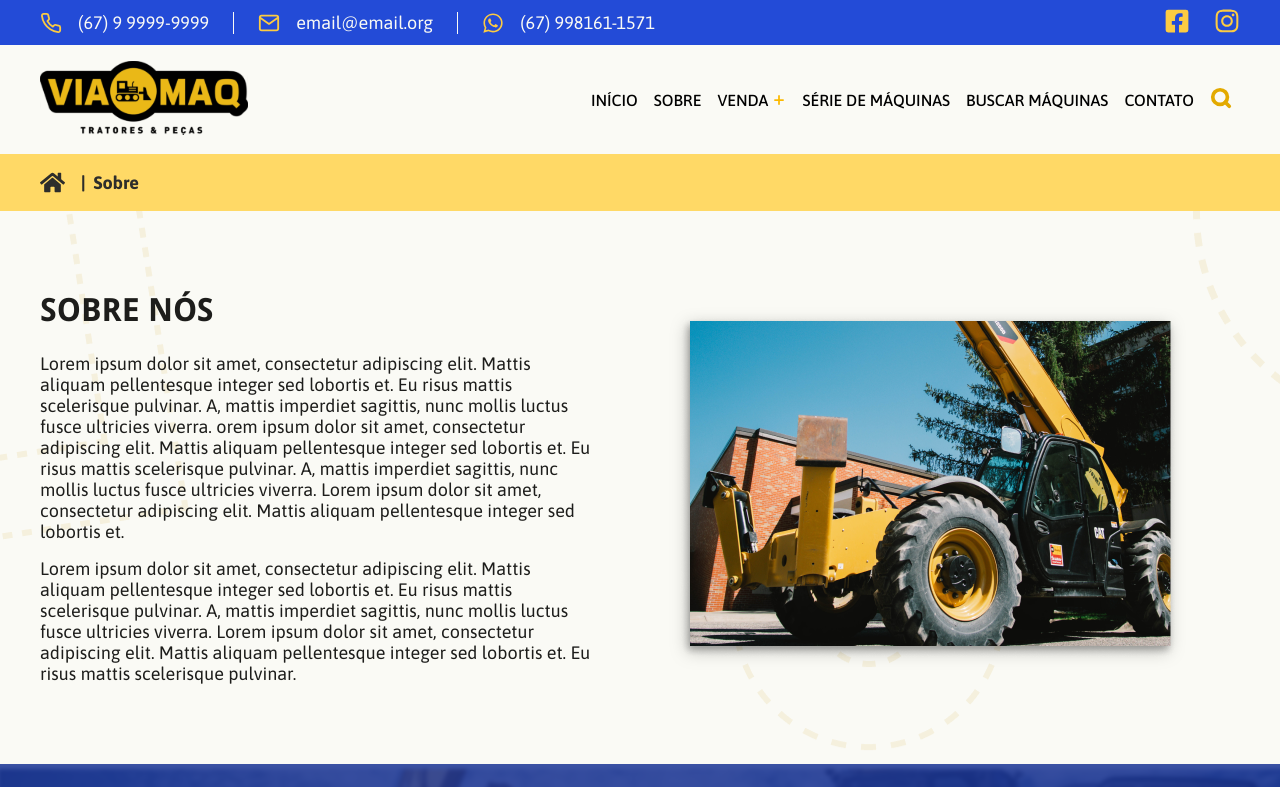
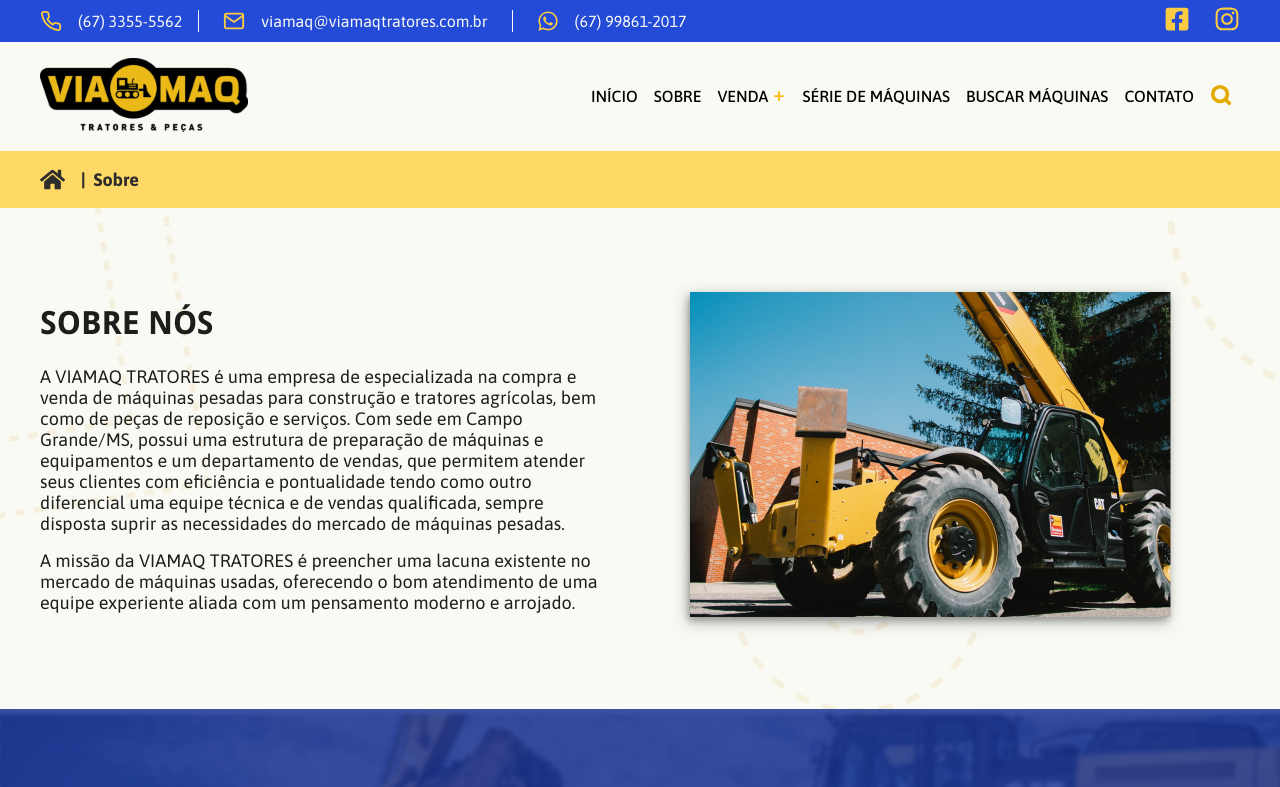
Before and after one commit to lucas-lourencoo/viamaq, a Next.js app: page /sobre in a window 1280 px wide. Shown: the top 787 px of the page. Built offline with nearby package versions, Linux system fonts and the light colour scheme.

Commit message:
Finished

```diff
--- a/src/components/Header/index.tsx
+++ b/src/components/Header/index.tsx
@@ -25,13 +25,13 @@
         <div className='container'>
           <div className='contact'>
             <a href='#'>
-              <FiPhone size={22} /> (67) 9 9999-9999
+              <FiPhone size={22} /> (67) 3355-5562
             </a>
             <a href='#'>
-              <FiMail size={22} /> email@email.org
+              <FiMail size={22} /> viamaq@viamaqtratores.com.br
             </a>
             <a href='#'>
-              <FaWhatsapp size={22} /> (67) 998161-1571
+              <FaWhatsapp size={22} /> (67) 99861-2017
             </a>
           </div>
           <div className='social'>
--- a/src/components/Header/styles.ts
+++ b/src/components/Header/styles.ts
@@ -22,7 +22,7 @@
       justify-content: space-between;
       margin: 0 auto;
       max-width: 1200px;
-      padding: 0.5rem 0;
+      padding: 0.4rem 0;
 
       svg {
         color: var(--principal-lighter-1);
@@ -38,8 +38,8 @@
           align-items: center;
           justify-content: center;
           color: var(--white);
-          font-size: 1.125rem;
-          padding-right: 1.5rem;
+          font-size: 1rem;
+          padding-right: 1rem;
           transition: 0.2s;
 
           :hover {
--- a/src/pages/sobre.tsx
+++ b/src/pages/sobre.tsx
@@ -20,23 +20,19 @@
         <article>
           <Title>Sobre nós</Title>
           <p>
-            Lorem ipsum dolor sit amet, consectetur adipiscing elit. Mattis
-            aliquam pellentesque integer sed lobortis et. Eu risus mattis
-            scelerisque pulvinar. A, mattis imperdiet sagittis, nunc mollis
-            luctus fusce ultricies viverra. orem ipsum dolor sit amet,
-            consectetur adipiscing elit. Mattis aliquam pellentesque integer sed
-            lobortis et. Eu risus mattis scelerisque pulvinar. A, mattis
-            imperdiet sagittis, nunc mollis luctus fusce ultricies viverra.
-            Lorem ipsum dolor sit amet, consectetur adipiscing elit. Mattis
-            aliquam pellentesque integer sed lobortis et.
+            A VIAMAQ TRATORES é uma empresa de especializada na compra e venda
+            de máquinas pesadas para construção e tratores agrícolas, bem como
+            de peças de reposição e serviços. Com sede em Campo Grande/MS,
+            possui uma estrutura de preparação de máquinas e equipamentos e um
+            departamento de vendas, que permitem atender seus clientes com
+            eficiência e pontualidade tendo como outro diferencial uma equipe
+            técnica e de vendas qualificada, sempre disposta suprir as
+            necessidades do mercado de máquinas pesadas.
           </p>
           <p>
-            Lorem ipsum dolor sit amet, consectetur adipiscing elit. Mattis
-            aliquam pellentesque integer sed lobortis et. Eu risus mattis
-            scelerisque pulvinar. A, mattis imperdiet sagittis, nunc mollis
-            luctus fusce ultricies viverra. Lorem ipsum dolor sit amet,
-            consectetur adipiscing elit. Mattis aliquam pellentesque integer sed
-            lobortis et. Eu risus mattis scelerisque pulvinar.
+            A missão da VIAMAQ TRATORES é preencher uma lacuna existente no
+            mercado de máquinas usadas, oferecendo o bom atendimento de uma
+            equipe experiente aliada com um pensamento moderno e arrojado.
           </p>
         </article>
         <img src='/about.png' alt='Trator sobre' />
```
Also changed, not shown: src/pages/contato.tsx (+3 -4 lines), src/pages/index.tsx (+42 -16 lines), src/pages/vendas/catalogo.tsx (+2 -6 lines), src/services/axios.ts (added, +7 -0 lines).
